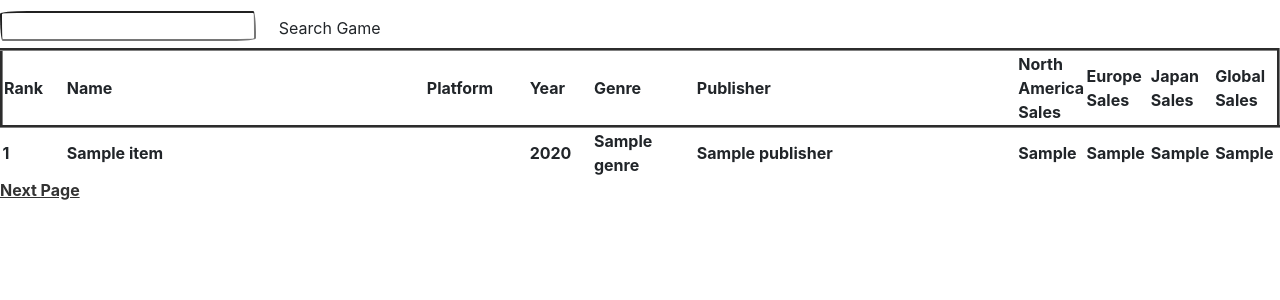
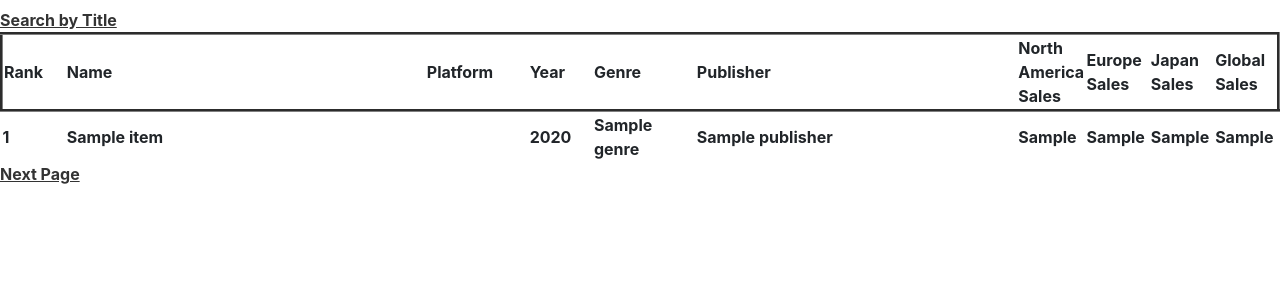
Before and after one commit to JoeYashinsky/DataAnalyzationPython, a Flask app: page /init in a window 1280 px wide. Shown: the part 48-348 px from the top of the page. Run offline with Flask 2, Linux system fonts and the light colour scheme; a database or web service that is not in the repository returns one stand-in record (values such as "Sample title"); data that the repository does not hold is empty; some libraries are stand-ins or nearby versions.

Commit message:
Added link to take you to search by name view from init view

```diff
--- a/datatracker/templates/our_views/init.html
+++ b/datatracker/templates/our_views/init.html
@@ -7,11 +7,7 @@
 {% block content %}
 
 <div class="section search-section" >
-    <form id="search-field">
-
-        <input type="text" id="" style="display: inset-block; margin-right:5px;"/>
-        <button class="btn" type="submit">Search Game</button>
-    </form>
+    <a href="/namedGames">Search by Title</a>
 </div>
 <div>
     <table>
```
